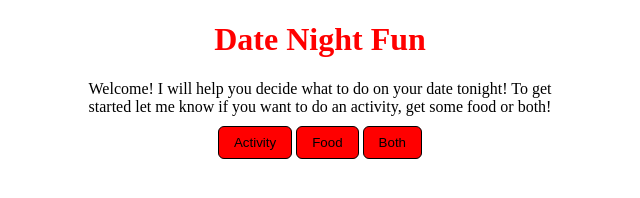
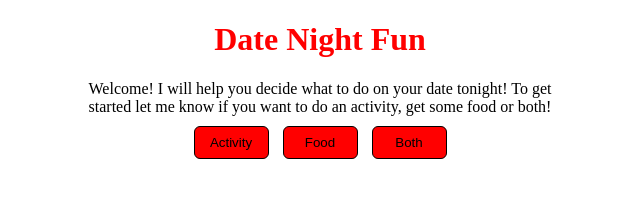
Before and after one commit to gbrack95/W3200-Assign1, a plain HTML site: page index.html in a window 1280 px wide. Shown: the whole page, without its empty margins (320-960 px from the left). Drawn offline with Linux system fonts and the light colour scheme.

Commit message:
fixed margin on buttons

```diff
--- a/style.css
+++ b/style.css
@@ -26,7 +26,8 @@ p {
 }
 
 .button {
-    margin: 10px auto 10px auto;
+    margin: 10px 5px;
+    width: 75px;
     padding: 8px 15px 8px 15px;
     display: inline-block;
     border: 1px solid black;
```
